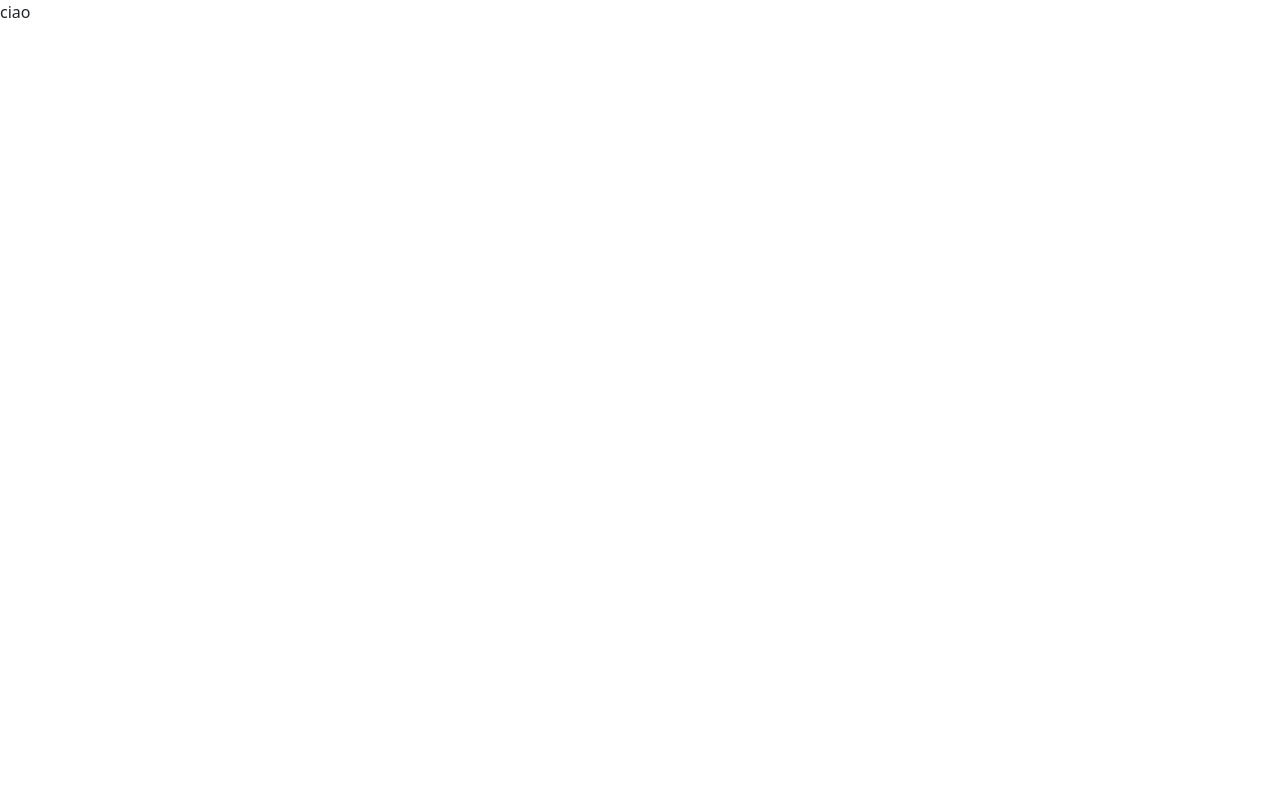
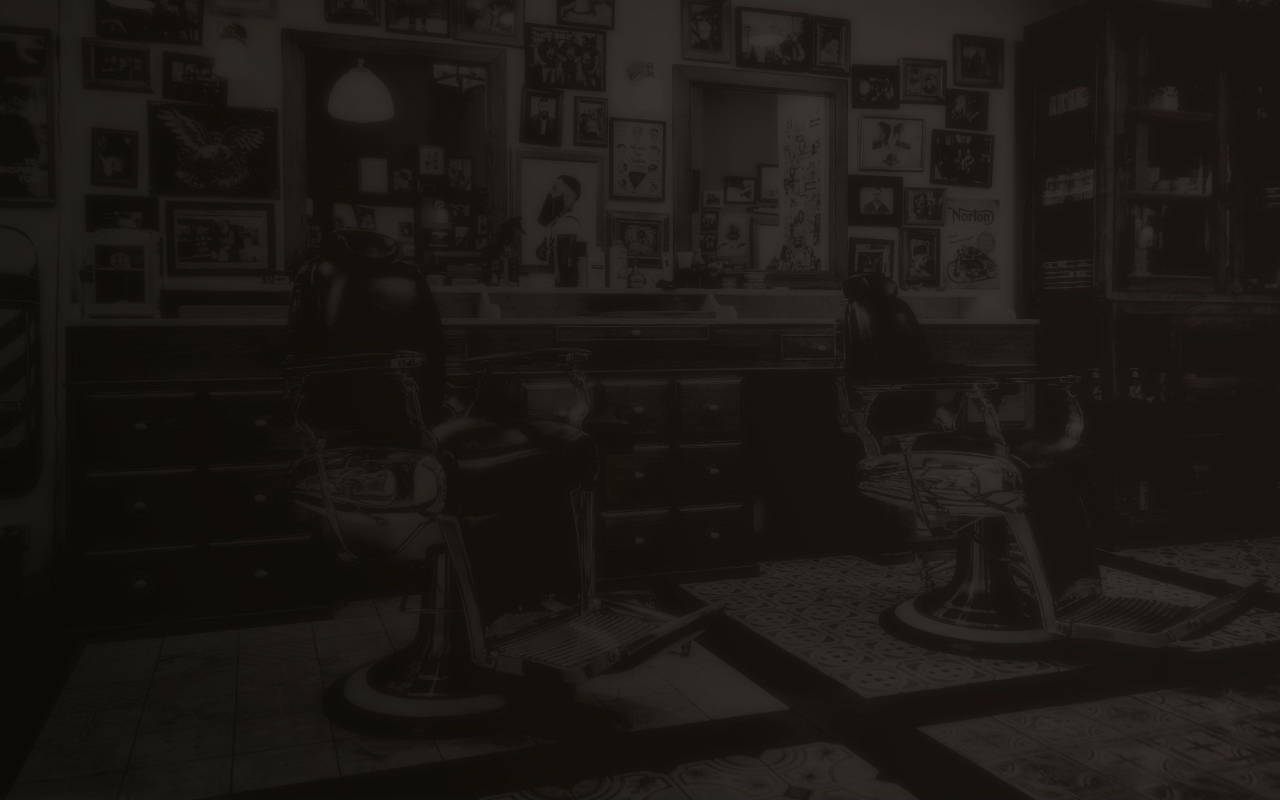
Before and after one commit to FedericaMammone/proj-html-vuejs, a Vue app: page / in a window 1280 px wide. Built offline with nearby package versions, Linux system fonts and the light colour scheme.

Commit message:
aggiunti componenti varie sezioni e iniziato header

```diff
--- a/src/App.vue
+++ b/src/App.vue
@@ -1,30 +1,48 @@
 <script>
 import { store } from './store'
-import axios from 'axios';
+
 import AppHeader from './components/AppHeader.vue';
-import AppMain from './components/AppMain.vue';
+import AppBarbers from './components/section/AppBarbers.vue';
+import AppServices from './components/section/AppServices.vue';
+import AppProducts from './components/section/AppProducts.vue';
+import AppReviews from './components/section/AppReviews.vue';
+import AppPosts from './components/section/AppPosts.vue';
 import AppFooter from './components/AppFooter.vue';
 
 export default {
   components: {
     AppHeader,
-    AppMain,
-    AppFooter
+    AppBarbers,
+    AppServices,
+    AppProducts,
+    AppReviews,
+    AppPosts,
+    AppFooter,
 
+
+  },
+  data() {
+    return {
+      store,
+    }
   }
 }
-//   data() {
-//     return {
-//       store,
-//     }
-//   }
-// }
+
+
+
 
 </script>
 
 <template>
   <AppHeader />
-  <AppMain />
+  <main>
+    <AppBarbers />
+    <AppServices />
+    <AppProducts />
+    <AppReviews />
+    <AppPosts />
+  </main>
+
   <AppFooter />
 </template>
 
--- a/src/components/AppHeader.vue
+++ b/src/components/AppHeader.vue
@@ -7,11 +7,42 @@ export default {
 </script>
 
 <template>
-    <div>
-        ciao
+    <div class="container">
+
+        <!-- barra naviigazione con logo e menù -->
+        <nav>
+            <!-- logo -->
+            <div class="logo">
+
+            </div>
+
+            <!-- carrello e hamburger menù -->
+            <div class="menu">
+
+            </div>
+        </nav>
+
+        <!-- sezione simil-jumbo -->
+        <div class="barber-shop">
+
+        </div>
+
+        <div class="image-right">
+
+        </div>
     </div>
 </template>
 
 <style lang="scss" scoped>
-@use '../styles/partials/variables.scss' as *;
+@use './../styles/general.scss' as *;
+@use './../styles/partials/variables.scss' as *;
+@use './../styles/partials/mixins.scss' as *;
+
+.container {
+    background-image: url(../assets/images/avadabarbers-homepage-hero-bg.jpg);
+    background-size: cover;
+    background-repeat: no-repeat;
+    height: 800px;
+    max-width: 100%;
+}
 </style>
--- a/src/components/AppMain.vue
+++ /dev/null
@@ -1,13 +0,0 @@
-<script>
-export default {
-    name: 'AppMain',
-
-}
-
-</script>
-
-<template></template>
-
-<style lang="scss" scoped>
-@use '../styles/partials/variables.scss' as *;
-</style>
--- /dev/null
+++ b/src/components/section/AppBarbers.vue
@@ -0,0 +1,15 @@
+<script>
+export default {
+    name: 'AppBarbers',
+
+}
+
+</script>
+
+<template></template>
+
+<style lang="scss" scoped>
+@use '../../styles/general.scss' as *;
+@use '../../styles/partials/variables.scss' as *;
+@use '../../styles/partials/mixins.scss' as *;
+</style>
--- /dev/null
+++ b/src/components/section/AppPosts.vue
@@ -0,0 +1,15 @@
+<script>
+export default {
+    name: 'AppPosts',
+
+}
+
+</script>
+
+<template></template>
+
+<style lang="scss" scoped>
+@use '../../styles/general.scss' as *;
+@use '../../styles/partials/variables.scss' as *;
+@use '../../styles/partials/mixins.scss' as *;
+</style>
--- /dev/null
+++ b/src/components/section/AppProducts.vue
@@ -0,0 +1,15 @@
+<script>
+export default {
+    name: 'AppProducts',
+
+}
+
+</script>
+
+<template></template>
+
+<style lang="scss" scoped>
+@use '../../styles/general.scss' as *;
+@use '../../styles/partials/variables.scss' as *;
+@use '../../styles/partials/mixins.scss' as *;
+</style>
--- /dev/null
+++ b/src/components/section/AppReviews.vue
@@ -0,0 +1,15 @@
+<script>
+export default {
+    name: 'AppReviews',
+
+}
+
+</script>
+
+<template></template>
+
+<style lang="scss" scoped>
+@use '../../styles/general.scss' as *;
+@use '../../styles/partials/variables.scss' as *;
+@use '../../styles/partials/mixins.scss' as *;
+</style>
--- /dev/null
+++ b/src/components/section/AppServices.vue
@@ -0,0 +1,15 @@
+<script>
+export default {
+    name: 'AppServices',
+
+}
+
+</script>
+
+<template></template>
+
+<style lang="scss" scoped>
+@use '../../styles/general.scss' as *;
+@use '../../styles/partials/variables.scss' as *;
+@use '../../styles/partials/mixins.scss' as *;
+</style>
```
